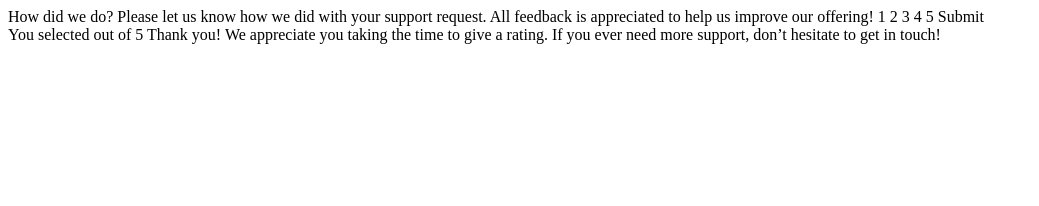
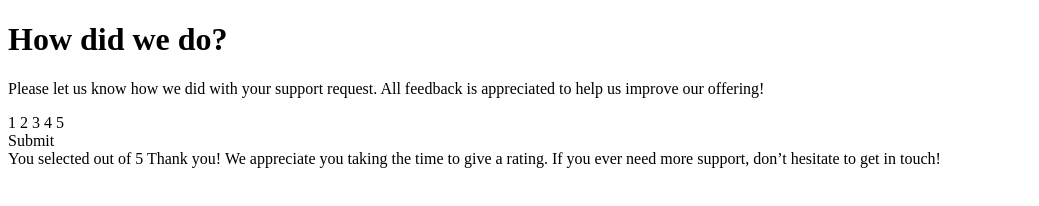
Before and after one commit to stansmoczyk/InteractiveReview, a plain HTML site: page index.html in a window 1280 px wide. Shown: the whole page, without its empty margins (0-1039 px from the left). Drawn offline with Linux system fonts and the light colour scheme.

Commit message:
setting layout

```diff
--- a/index.html
+++ b/index.html
@@ -13,14 +13,18 @@
   <main class="main">
 
   <!-- Rating state start -->
+      <h1 class="title">
+        How did we do?
+      </h1>
 
-  How did we do?
+      <p class="text">
+        Please let us know how we did with your support request. All feedback is appreciated
+        to help us improve our offering!
+      </p>
+      <div class="buttons">
 
-  Please let us know how we did with your support request. All feedback is appreciated
-  to help us improve our offering!
-
-  1 2 3 4 5
-
+        1 2 3 4 5
+      </div>
   Submit
 </main>
   <!-- Rating state end -->
```
